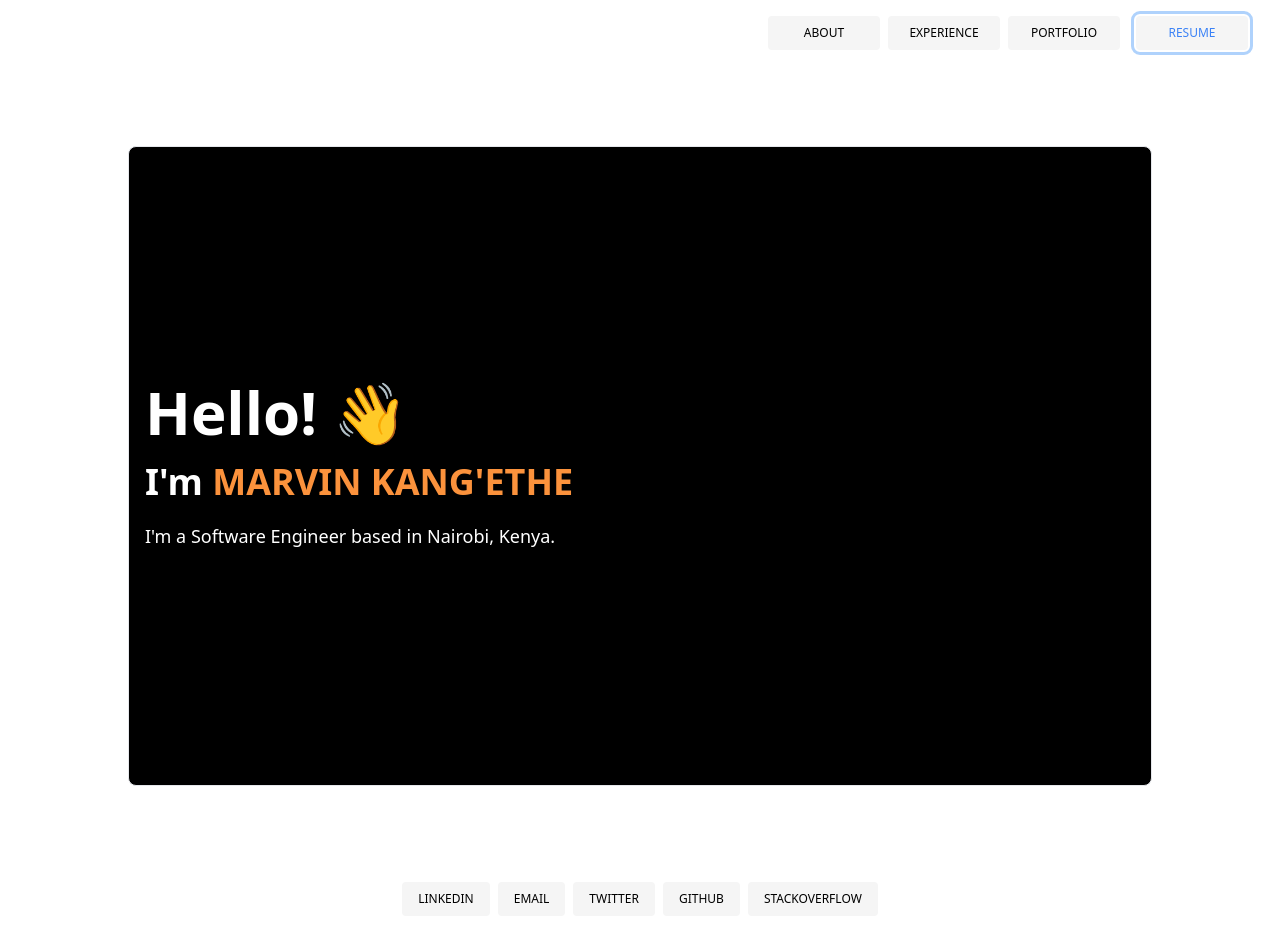
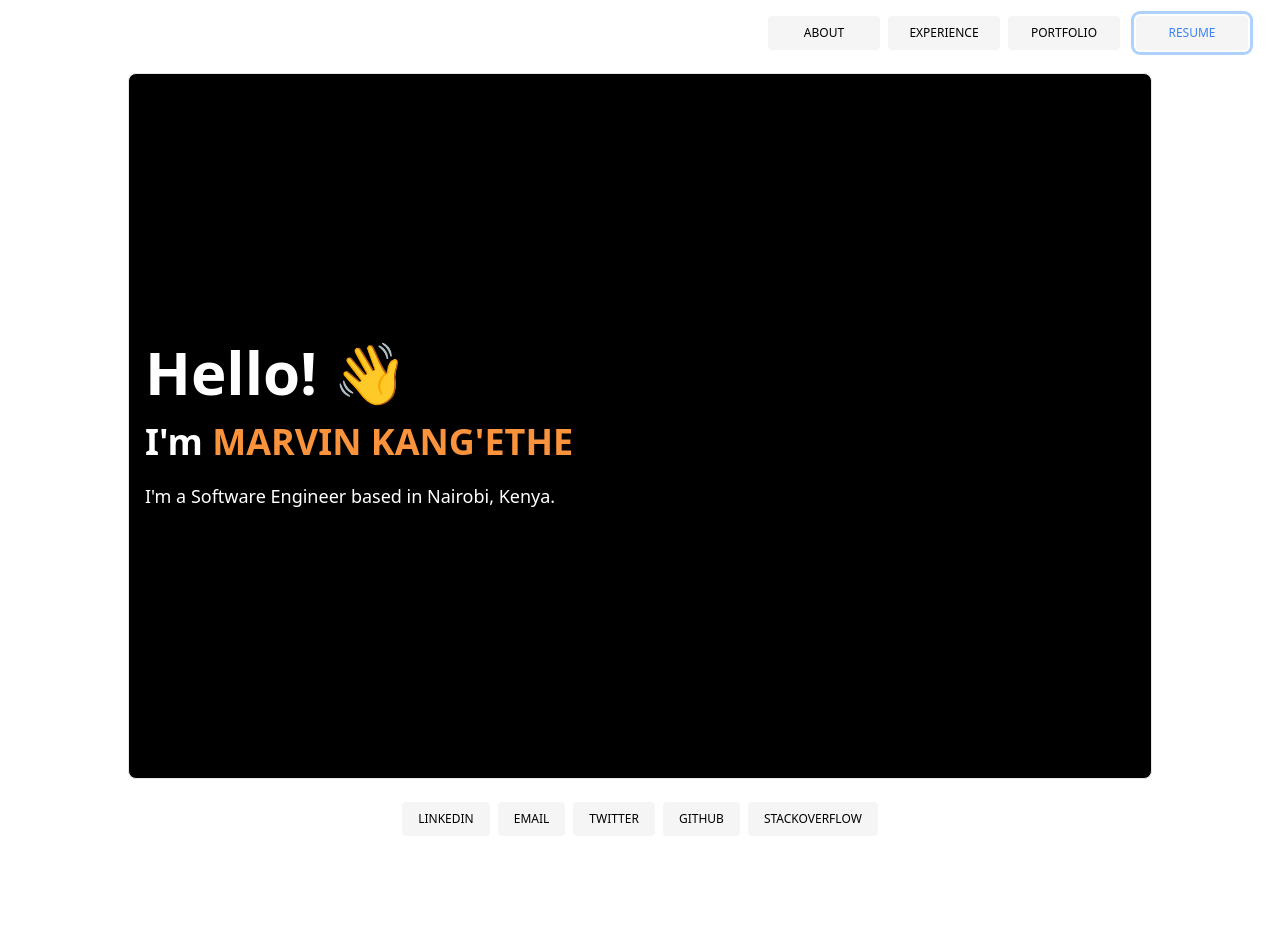
Before and after one commit to kang-marvin/portfolio, a React (Create React App) app: page / in a window 1280 px wide. After the commit the page ends 852 px from the top, so only its background shows below. Built offline with nearby package versions, Linux system fonts and the light colour scheme.

Commit message:
Fix issues with container

```diff
--- a/src/ui/Container.js
+++ b/src/ui/Container.js
@@ -5,11 +5,11 @@ const mainColor = `bg-black`;
 const Container = (props) => {
   const { children } = props;
   return (
-    <main className='container flex justify-center items-center'>
-      <div className={`${mainColor} w-4/5 h-4/5 border rounded-lg min-w-[10rem]`}>
+    <div className='flex justify-center w-screen h-[90%] items-center'>
+      <div className={`${mainColor} w-4/5 h-[98%] border rounded-lg min-w-[10rem]`}>
         {children}
       </div>
-    </main>
+    </div>
   );
 };
 
```
